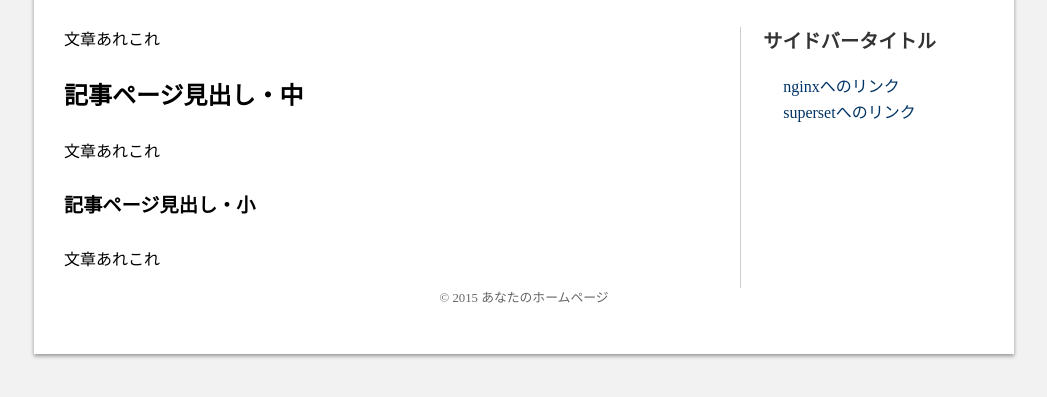
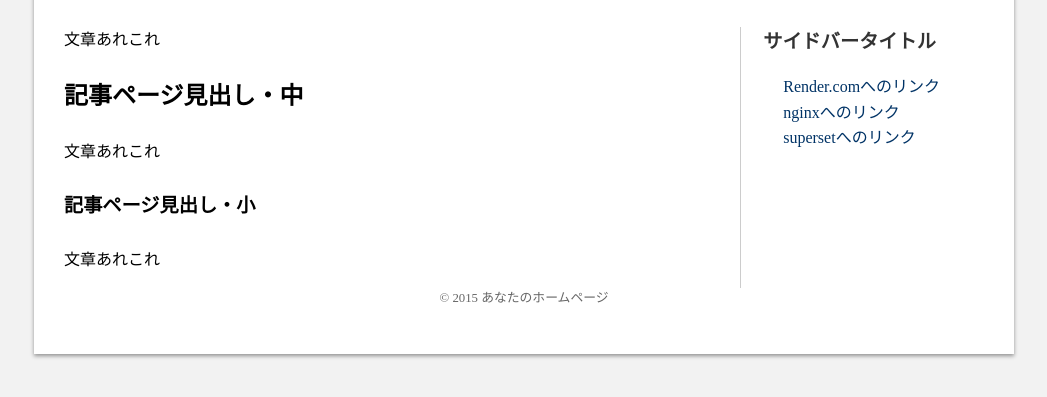
Before and after one commit to hirata712/my-portal-repo, a plain HTML site: page docs/index.html in a window 1280 px wide. Shown: the part 147-544 px from the top of the page, without its empty margins (116-1163 px from the left). Drawn offline with Linux system fonts and the light colour scheme.

Commit message:
rendercomを追加

```diff
--- a/docs/index.html
+++ b/docs/index.html
@@ -27,6 +27,7 @@
 <div class="side-title">サイドバータイトル</div>
 <div class="side">
 <ul>
+<li><a href="#">Render.comへのリンク</a></li>
 <li><a href="#">nginxへのリンク</a></li>
 <li><a href="#">supersetへのリンク</a></li>
 </ul>
```
